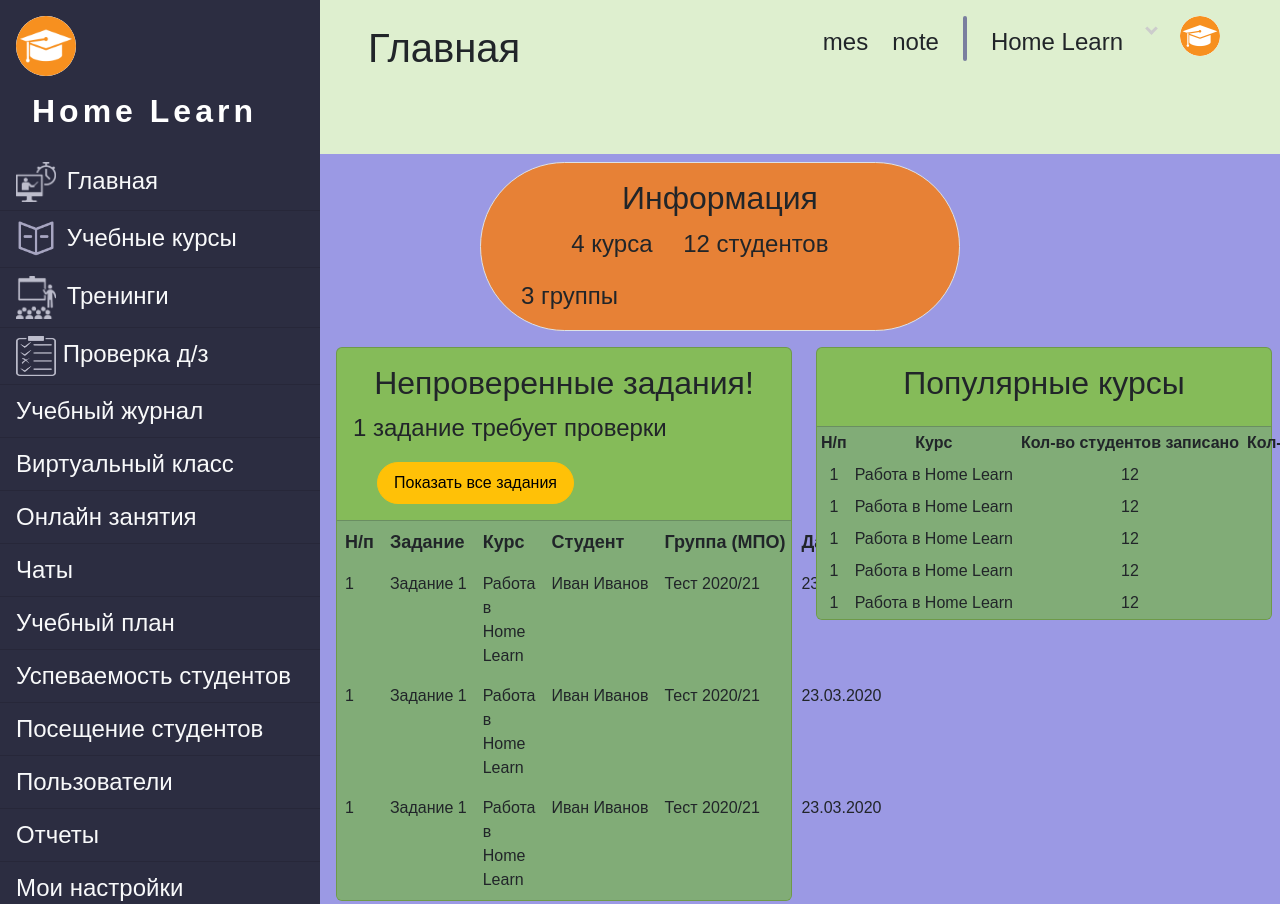
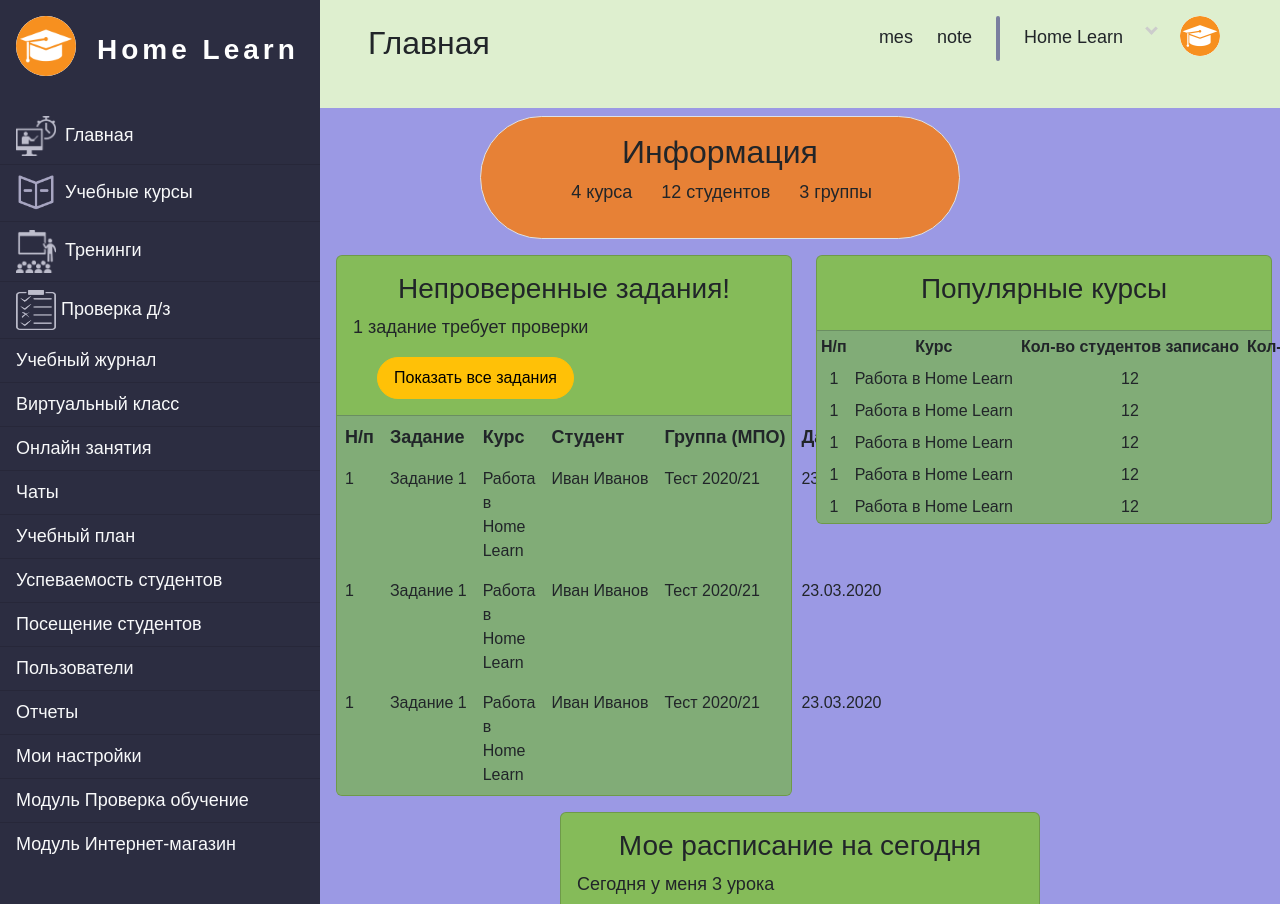
Before and after one commit to frostep/bootstrap_layout_project, a plain HTML site: page index.html in a window 1280 px wide. Shown: the top 904 px of the page. Drawn offline with Linux system fonts and the light colour scheme.

Commit message:
fix scale

```diff
--- a/css/style.css
+++ b/css/style.css
@@ -7,7 +7,7 @@
 
 body {
   font-family: "Mplus 1p", sans-serif;
-  font-size: 24px;
+  font-size: 18px;
 }
 
 a {
@@ -48,6 +48,11 @@ header .header-main-block .title-logo {
   transform: rotate(45deg);
 }
 
+
+/* Main */
+main .d-flex .container-link-list {
+  background: #2c2d41;
+}
 
 /* Main */
 main .d-flex .container-link-list .container-navigation .list-group .list-group-item {
--- a/index.html
+++ b/index.html
@@ -20,15 +20,15 @@
             />
           </div>
           <div class="d-inline-block ms-3">
-            <h2 class="title-logo text text-white text-capitalize fw-bold">
+            <h3 class="title-logo text text-white text-capitalize fw-bold">
               home learn
-            </h2>
+            </h3>
           </div>
         </div>
         <nav
           class="header-main-navigation d-flex flex-row justify-content-between w-75"
         >
-          <h1 class="text text-dark ms-5 mt-4">Главная</h1>
+          <h2 class="text text-dark ms-5 mt-4">Главная</h2>
           <ul class="row mt-3 me-5">
             <li class="col mt-2">mes</li>
             <li class="col mt-2">note</li>
@@ -51,7 +51,7 @@
         </nav>
       </div>
     </header>
-    <main>
+    <main class="">
       <div class="d-flex flex-row">
         <div class="container-link-list w-25">
           <nav class="container-navigation">
@@ -149,7 +149,7 @@
           <div class="d-flex flex-row align-items-start">
             <section class="card card-unchecked w-50 my-2 mx-3">
               <div class="card-body">
-                <h2 class="card-title text-center">Непроверенные задания!</h2>
+                <h3 class="card-title text-center">Непроверенные задания!</h3>
                 <p class="card-text d-inline-block">
                   1 задание требует проверки
                 </p>
@@ -200,7 +200,7 @@
 
             <section class="card popular-courses w-50 my-2 mx-2">
               <div class="card-body">
-                <h2 class="card-title text-center">Популярные курсы</h2>
+                <h3 class="card-title text-center">Популярные курсы</h3>
               </div>
               <table
                 class="table table-borderless table-hover table-sm list-group list-group-flush"
@@ -254,9 +254,9 @@
           <div class="d-flex flex-row justify-content-center">
             <section class="card card-shedule w-50 my-2 mx-3">
               <div class="card-body">
-                <h2 class="card-title text-center">
+                <h3 class="card-title text-center">
                   Мое расписание на сегодня
-                </h2>
+                </h3>
                 <p class="card-text d-inline-block me-5">
                   Сегодня у меня 3 урока
                 </p>
```
